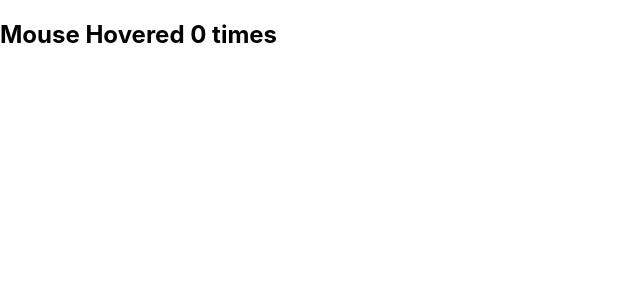
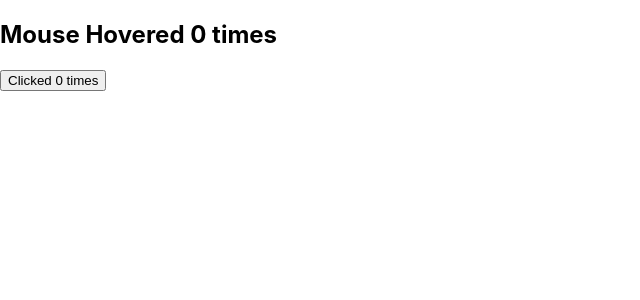
Before and after one commit to guru449/ReactTutorial, a React (Create React App) app: page / in a window 1280 px wide. Shown: the top 300 px of the page, without its empty margins (0-640 px from the left). Built offline with nearby package versions, Linux system fonts and the light colour scheme.

Commit message:
Higher order components

```diff
--- a/src/App.js
+++ b/src/App.js
@@ -84,8 +84,8 @@ export class App extends Component {
     return (
       <div>
         <HoverCounter></HoverCounter>
-        {/* <ClickCounter>
-        </ClickCounter> */}
+        <ClickCounter>
+        </ClickCounter>
         {/* <ErrorBoundary>
         <Hero heroName="batman"></Hero>
         </ErrorBoundary>
--- a/src/ClickCounter.js
+++ b/src/ClickCounter.js
@@ -1,27 +1,15 @@
 import React, { Component } from 'react'
-
+import withCounter from './withCounter'
 export class ClickCounter extends Component {
-    constructor(props) {
-      super(props)
-
-      this.state = {
-         counter: 0
-      }
-    }
-
-    handler = () => {
-        this.setState(prevState => {
-            return { counter: prevState.counter + 1 };
-    })
-    };
   render() {
+    const { counter, incrementCount } = this.props; // Destructure props
 
     return (
       <div>
-        <button onClick= {this.handler}>Clicked {this.state.counter} times</button>
+        <button onClick={this.propsincrementCount} >Clicked {this.props.counter} times</button>
       </div>
     )
   }
 }
 
-export default ClickCounter
+export default withCounter(ClickCounter)
--- a/src/HoverCounter.js
+++ b/src/HoverCounter.js
@@ -1,28 +1,17 @@
 import React, { Component } from 'react'
+import withCounter from './withCounter'
+class HoverCounter extends Component {
+  render() {
+    const { counter, incrementCount } = this.props; // Destructure props
 
-class HoverCounter extends Component {
-    constructor(props) {
-        super(props)
-
-        this.state = {
-           counter: 0
-        }
-      }
-
-    handler = () => {
-        this.setState(prevState => {
-            return { counter: prevState.counter + 1 };
-    })
-    };
-  render() {
     return (
       <div>
          <div>
-        <h2 onMouseOver= {this.handler}>Mouse Hovered {this.state.counter} times</h2>
+        <h2 onMouseOver={incrementCount}>Mouse Hovered {counter} times</h2>
       </div>
       </div>
     )
   }
 }
 
-export default HoverCounter
+export default withCounter(HoverCounter)
--- /dev/null
+++ b/src/withCounter.js
@@ -0,0 +1,28 @@
+import React from "react";
+const withCounter = WrappedComponent => {
+    class WithCounter extends React.Component {
+        constructor(props) {
+            super(props)
+
+            this.state = {
+               counter: 0
+            }
+          }
+
+          handler = () => {
+              this.setState(prevState => {
+                  return { counter: prevState.counter + 1 };
+          })
+          };
+          render() {
+            return (
+                <div>
+                    <WrappedComponent counter = {this.state.counter} incrementCount = {this.handler}></WrappedComponent>
+                </div>
+            )
+          }
+    }
+    return WithCounter
+}
+
+export default withCounter
```
